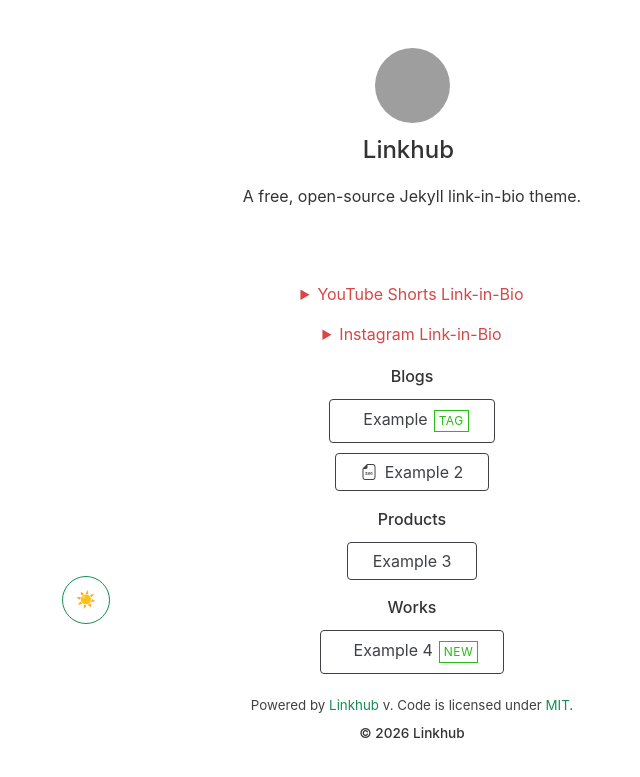
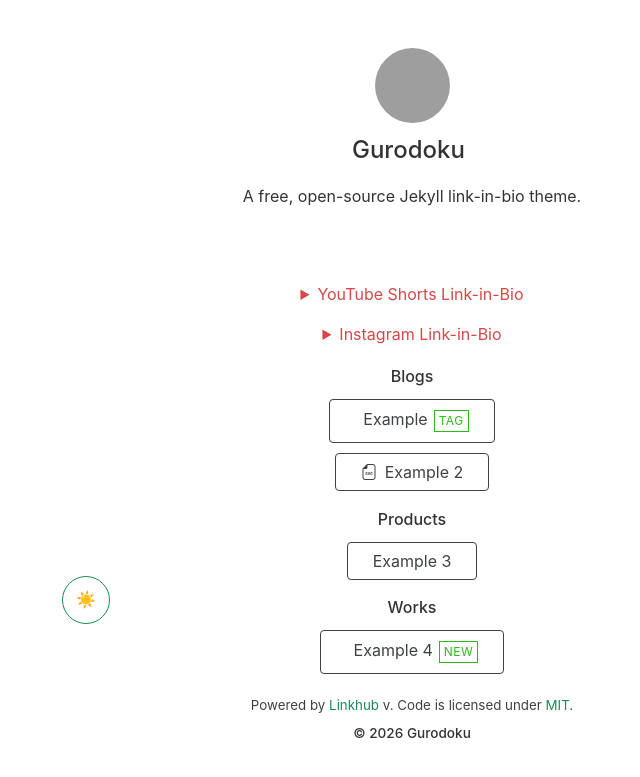
Before and after one commit to Nelocompne/silver-garbanzo, a Jekyll site: the page built from index.html, in a window 1280 px wide, cut to the strip 0-948 px from the top of the page. Shown: the top 777 px of the strip, without its empty margins (228-868 px from the left). Built offline with Jekyll 4.4.1, drawn with Linux system fonts in a browser that asks for light colours; nearby versions of some CDN libraries; grey boxes are pictures that could not be loaded.

Commit message:
Update theme and site name in configuration

```diff
--- a/_config.yml
+++ b/_config.yml
@@ -1,8 +1,8 @@
 # Jekyll
-theme: Gurodoku
+theme: linkhub-jekyll-theme
 
 # Site Configuration
-name: Linkhub  # Name of your website
+name: Gurodoku  # Name of your website
 tagline: Links  # Set your preferred page title
 description: A free, open-source Jekyll link-in-bio theme.  # Also used as a meta description
 favicon:
```
